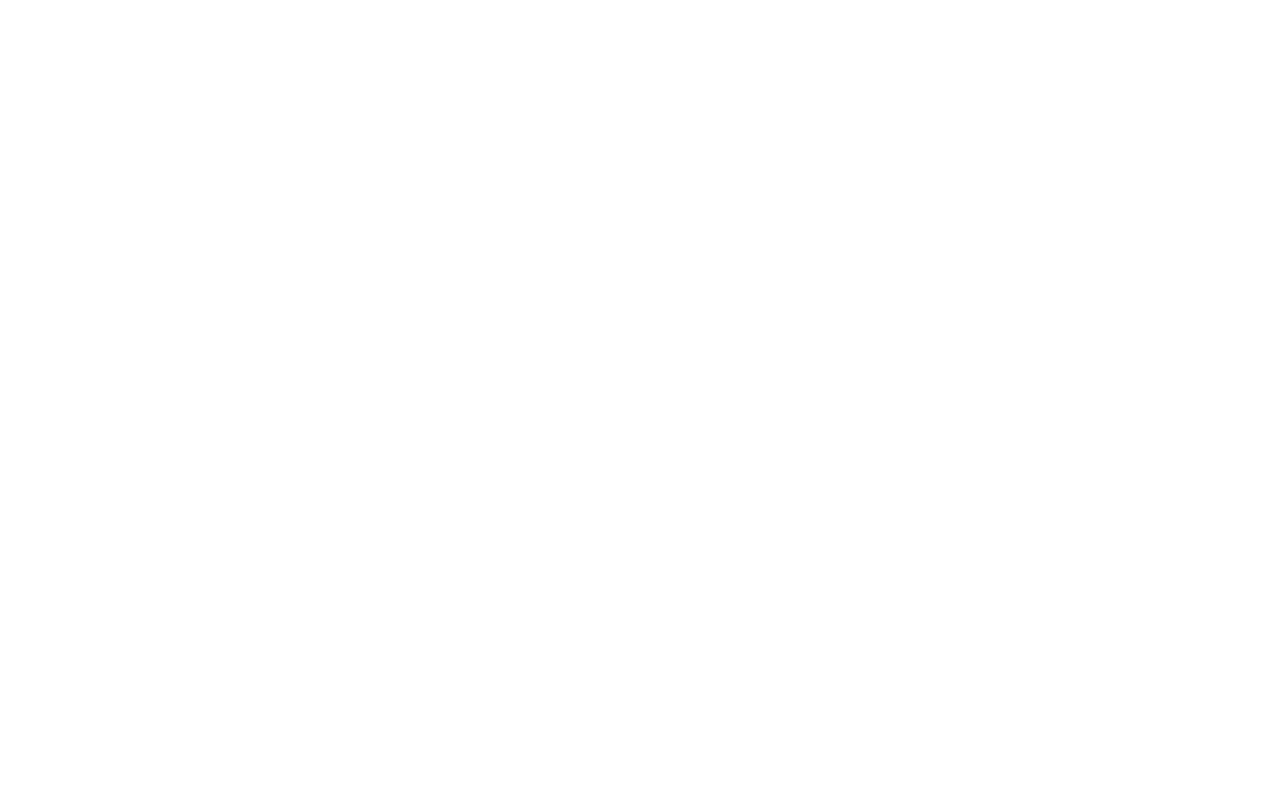
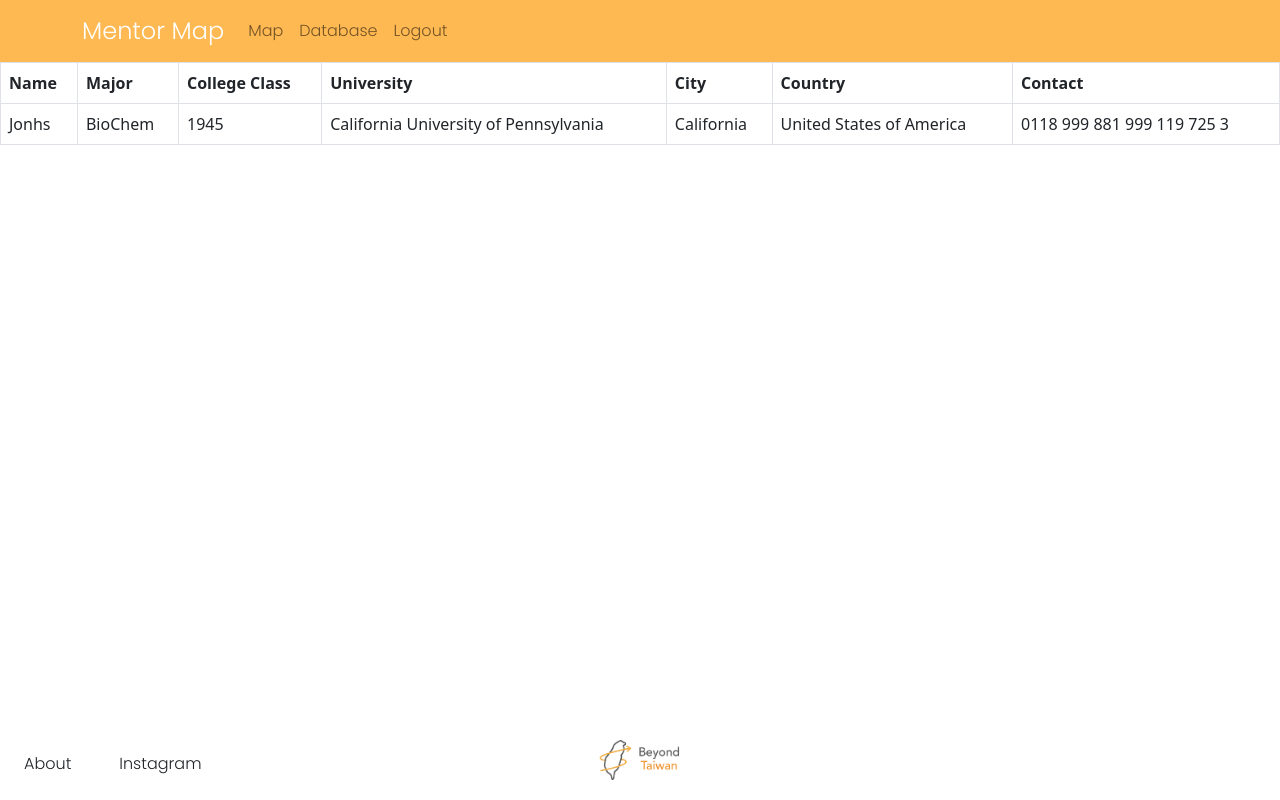
Before and after one commit to yuehtingchen/mentorship-map-bt, a React (Create React App) app in the folder frontend/: page /database in a window 1280 px wide. Before the commit this address had no page. Built offline with nearby package versions, Linux system fonts and the light colour scheme.

Commit message:
added database page

```diff
--- a/frontend/package.json
+++ b/frontend/package.json
@@ -3,6 +3,7 @@
   "version": "0.1.0",
   "private": true,
   "dependencies": {
+    "@googlemaps/react-wrapper": "^1.1.32",
     "@testing-library/jest-dom": "^5.16.2",
     "@testing-library/react": "^12.1.3",
     "@testing-library/user-event": "^13.5.0",
--- /dev/null
+++ b/frontend/src/components/database/Database.css
@@ -0,0 +1,32 @@
+@import url('https://fonts.googleapis.com/css2?family=Poppins:wght@300&display=swap');
+
+.sticky{
+    position: fixed;
+    bottom: 0;
+}
+/* a{
+    font-family: 'Poppins', sans-serif;
+    font-style: normal;
+    font-size: 2vh;
+} */
+
+.navbar {
+    font-family: 'Poppins', sans-serif;
+    font-style: normal;
+    background-color: #FFB952;
+
+}
+
+#brand {
+    color: #FFF;
+    font-size: larger;
+}
+
+footer img{
+    float: none;
+    position: fixed;
+    height: 5vh;
+    bottom: 10vh;
+    left: 50%;
+    transform: translate(-50%, 50%);
+}
--- /dev/null
+++ b/frontend/src/components/database/Database.jsx
@@ -0,0 +1,63 @@
+import React from "react";
+import logo from './logo.png';
+import "./Database.css";
+import { Navbar, Nav, Container} from 'react-bootstrap';
+import Table from 'react-bootstrap/Table'
+import { Wrapper, Status } from "@googlemaps/react-wrapper";
+
+export default class Database extends React.Component{
+    constructor(props) {
+        super(props);
+    }
+
+    render() {
+        return (
+            <div>
+                <Navbar className="navbar">
+                <Container>
+                    <Navbar.Brand href="#home"><span id="brand">Mentor Map</span></Navbar.Brand>
+                    <Navbar.Toggle aria-controls="basic-navbar-nav" />
+                    <Navbar.Collapse id="basic-navbar-nav">
+                    <Nav className="me-auto">
+                        <Nav.Link href="/"><span id="link">Map</span></Nav.Link>
+                        <Nav.Link href="/database"><span id="link">Database</span></Nav.Link>
+                        <Nav.Link href="#link"><span id="link">Logout</span></Nav.Link>
+                    </Nav>
+                    </Navbar.Collapse>
+                </Container>
+                </Navbar>
+                <Table striped bordered hover>
+                    <thead>
+                        <tr>
+                            <th>Name</th>
+                            <th>Major</th>
+                            <th>College Class</th>
+                            <th>University</th>
+                            <th>City</th>
+                            <th>Country</th>
+                            <th>Contact</th>
+                        </tr>
+                        <tr>
+                            <td>Jonhs</td>
+                            <td>BioChem</td>
+                            <td>1945</td>
+                            <td>California University of Pennsylvania</td>
+                            <td>California</td>
+                            <td>United States of America</td>
+                            <td>0118 999 881 999 119 725  3</td>
+                        </tr>
+                    </thead>
+                </Table>
+                <footer>
+                    <div className="sticky">
+                        <a>About</a>
+                        <a>Instagram</a>
+                    </div>
+
+                    <img src = {logo}></img>
+                </footer>
+            </div>
+
+        )
+    }
+}
--- a/frontend/src/components/map/Map.jsx
+++ b/frontend/src/components/map/Map.jsx
@@ -2,10 +2,19 @@
 import "./Map.css"
 import logo from './logo.png';
 import { Navbar, Nav, Container} from 'react-bootstrap';
+import { Wrapper, Status } from "@googlemaps/react-wrapper";
 
 export default class Map extends React.Component{
     constructor(props) {
         super(props);
+        /* ref = React.useRef(null);
+        [map, setMap] = React.useState();
+
+        React.useEffect(() => {
+            if (ref.current && !map) {
+                setMap(new window.google.maps.Map(ref.current, {center: { lat: -34.397, lng: 150.644 }, zoom: 6,}));
+            }
+        }, [ref, map]); */
     }
 
     render() {
@@ -18,13 +27,15 @@
                     <Navbar.Collapse id="basic-navbar-nav">
                     <Nav className="me-auto">
                         <Nav.Link href="#link"><span id="link">Map</span></Nav.Link>
-                        <Nav.Link href="#link"><span id="link">Database</span></Nav.Link>
+                        <Nav.Link href="/database"><span id="link">Database</span></Nav.Link>
                         <Nav.Link href="#link"><span id="link">Logout</span></Nav.Link>
                     </Nav>
                     </Navbar.Collapse>
                 </Container>
                 </Navbar>
-                <div className="map"></div>
+                <div className="map">
+
+                </div>
                 <footer>
                     <a>About</a>
                     <a>Instagram</a>
--- a/frontend/src/index.js
+++ b/frontend/src/index.js
@@ -4,6 +4,7 @@
 import './index.css';
 import Map from './components/map/Map.jsx';
 import Login from './components/login/Login.jsx';
+import Database from './components/database/Database.jsx';
 import reportWebVitals from './reportWebVitals';
 import 'bootstrap/dist/css/bootstrap.min.css';
 
@@ -14,6 +15,7 @@
       <Routes>
         <Route path="/" element={<Map />} />
         <Route path="/login" element={<Login />} />
+        <Route path="/database" element={<Database />} />
       </Routes>
     </Router>
   );
```
Also changed, not shown: frontend/src/components/database/logo.png (added), 1 other file (tests, documents, lock files or other folders).
